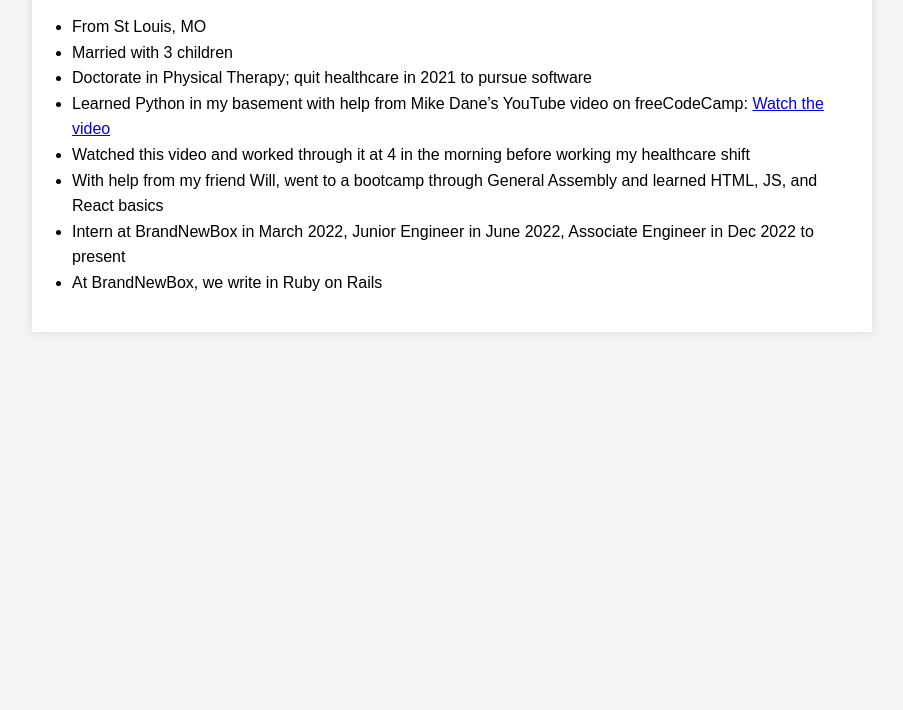
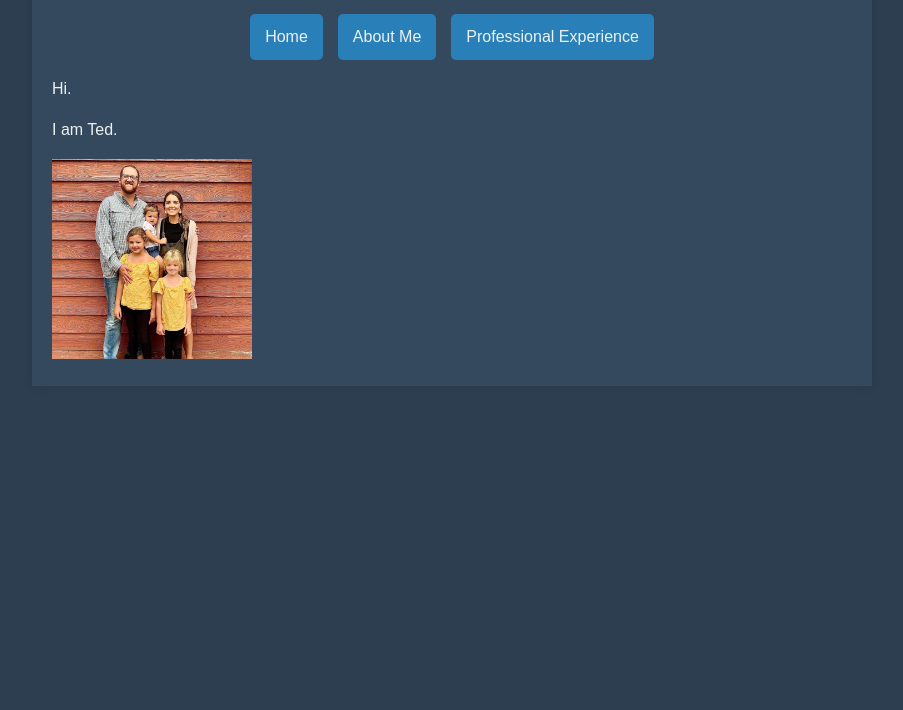
Before and after one commit to Ted-Tash/ted-tash.github.io, a plain HTML site: page index.html in a window 1280 px wide. Shown: the part 90-800 px from the top of the page, without its empty margins (188-1091 px from the left). Drawn offline with Linux system fonts and the light colour scheme.

Commit message:
That was fun

```diff
--- a/index.html
+++ b/index.html
@@ -3,53 +3,26 @@
 <head>
     <meta charset="UTF-8">
     <meta name="viewport" content="width=device-width, initial-scale=1.0">
-    <title>Ted Tash - Personal Website</title>
-    <style>
-        body {
-            font-family: Arial, sans-serif;
-            line-height: 1.6;
-            margin: 0;
-            padding: 0;
-            background-color: #f4f4f4;
-        }
-        .container {
-            max-width: 800px;
-            margin: 0 auto;
-            padding: 20px;
-            background-color: #fff;
-            box-shadow: 0 0 10px rgba(0, 0, 0, 0.1);
-        }
-        header {
-            text-align: center;
-            margin-bottom: 20px;
-        }
-        header h1 {
-            margin: 0;
-            font-size: 2.5em;
-        }
-        ul {
-            list-style-type: disc;
-            padding-left: 20px;
-        }
-    </style>
+    <title>Ted Tash</title>
+    <link rel="stylesheet" href="styles.css">
 </head>
 <body>
     <div class="container">
         <header>
             <h1>Ted Tash</h1>
         </header>
-        <ul>
-            <li>From St Louis, MO</li>
-            <li>Married with 3 children</li>
-            <li>Doctorate in Physical Therapy; quit healthcare in 2021 to pursue software</li>
-            <li>Learned Python in my basement with help from Mike Dane’s YouTube video on freeCodeCamp:
-                <a href="https://www.youtube.com/watch?v=rfscVS0vtbw" target="_blank">Watch the video</a>
-            </li>
-            <li>Watched this video and worked through it at 4 in the morning before working my healthcare shift</li>
-            <li>With help from my friend Will, went to a bootcamp through General Assembly and learned HTML, JS, and React basics</li>
-            <li>Intern at BrandNewBox in March 2022, Junior Engineer in June 2022, Associate Engineer in Dec 2022 to present</li>
-            <li>At BrandNewBox, we write in Ruby on Rails</li>
-        </ul>
+        <nav>
+            <a href="index.html">Home</a>
+            <a href="about_me.html">About Me</a>
+            <a href="professional_experience.html">Professional Experience</a>
+        </nav>
+        <p>
+            Hi.
+        </p>
+        <p>
+            I am Ted.
+        </p>
+        <img src="images/family.jpeg" alt="Profile Picture" class="boop-image">
     </div>
 </body>
 </html>
--- /dev/null
+++ b/styles.css
@@ -0,0 +1,74 @@
+body {
+  font-family: Arial, sans-serif;
+  line-height: 1.6;
+  margin: 0;
+  padding: 0;
+  background-color: #2c3e50; /* Dark background color */
+  color: #ecf0f1; /* Light text color */
+}
+
+.container {
+  max-width: 800px;
+  margin: 0 auto;
+  padding: 20px;
+  background-color: #34495e; /* Slightly lighter dark color */
+  box-shadow: 0 0 10px rgba(0, 0, 0, 0.1);
+  position: relative; /* Add this to position child elements */
+}
+
+header {
+  text-align: center;
+  margin-bottom: 20px;
+}
+
+header h1 {
+  margin: 0;
+  font-size: 2.5em;
+  color: #ecf0f1; /* Light text color */
+}
+
+ul {
+  list-style-type: disc;
+  padding-left: 20px;
+}
+
+nav {
+  display: flex;
+  justify-content: center; /* Center the navbar */
+  margin-top: 20px;
+  gap: 15px; /* Add space between links */
+}
+
+nav a {
+  text-decoration: none;
+  color: #ecf0f1; /* Light text color */
+  padding: 10px 15px;
+  border-radius: 5px;
+  background-color: #2980b9; /* Button background color */
+  transition: background-color 0.3s ease;
+}
+
+nav a:hover {
+  background-color: #3498db; /* Button hover color */
+}
+
+a {
+  color: #ffffff; /* White text color */
+}
+
+a:hover {
+  background-color: #3498db; /* Lighter blue for hover effect */
+}
+
+.landscape-image {
+  position: absolute;
+  top: 10px; /* Adjust as needed */
+  right: 10px; /* Adjust as needed */
+  width: 190px; /* Adjust as needed */
+  height: auto;
+}
+
+.boop-image {
+  width: 200px; /* Adjust as needed */
+  height: auto;
+}
```
Also changed, not shown: about_me.html (added, +36 -0 lines), professional_experience.html (added, +37 -0 lines), images/devils bridge.jpeg (added), images/family.jpeg (added), images/ted-chris-railsconf.jpg (added), 1 other file.
